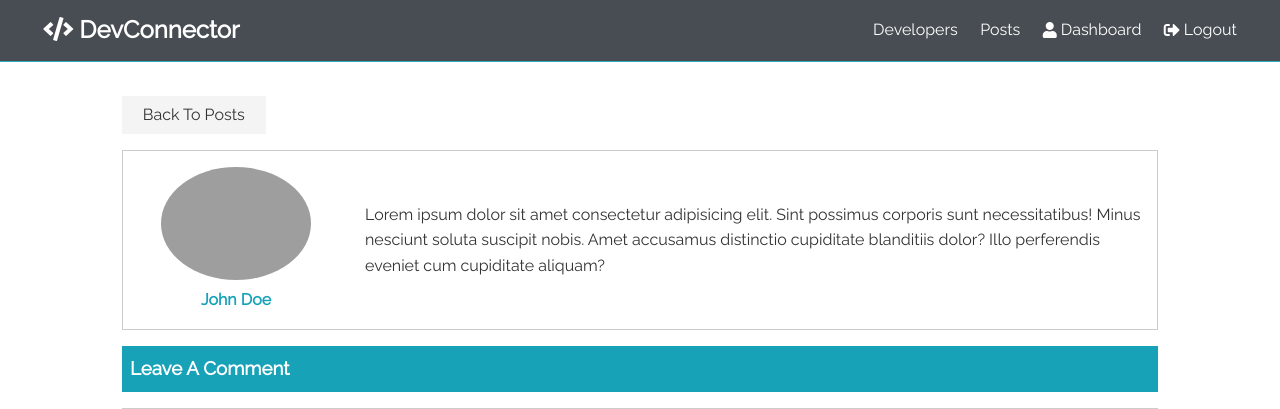
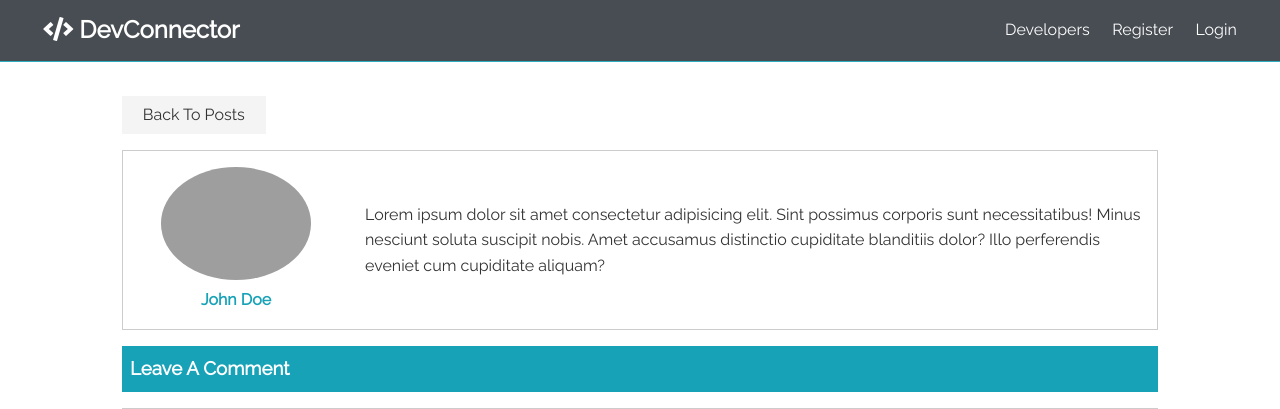
Before and after one commit to alimft2023/django2, a Django app: page /blog/post/ in a window 1280 px wide. Shown: the top 409 px of the page. Run offline with Django 4.2, Linux system fonts and the light colour scheme; some libraries are stand-ins or nearby versions; grey boxes are pictures that could not be loaded.

Commit message:
'final11

```diff
--- a/blog/templates/blog/post.html
+++ b/blog/templates/blog/post.html
@@ -20,27 +20,7 @@
     <title>Welcome To The Developer Connector</title>
   </head>
   <body>
-    <nav class="navbar bg-dark">
-      <h1>
-        <a href="index.html"><i class="fas fa-code"></i> DevConnector</a>
-      </h1>
-      <ul>
-        <li><a href="profiles.html">Developers</a></li>
-        <li><a href="posts.html">Posts</a></li>
-        <li>
-          <a href="dashboard.html" title="Dashboard"
-            ><i class="fas fa-user"></i>
-            <span class="hide-sm">Dashboard</span></a
-          >
-        </li>
-        <li>
-          <a href="login.html" title="Logout">
-            <i class="fas fa-sign-out-alt"></i>
-            <span class="hide-sm">Logout</span></a
-          >
-        </li>
-      </ul>
-    </nav>
+    {% include '_navbar.html' %}
     <section class="container">
       <a href="posts.html" class="btn">Back To Posts</a>
       <div class="post bg-white p-1 my-1">
```
Also changed, not shown: blog/templates/blog/index.html (+1 -10 lines), blog/templates/blog/posts.html (+1 -21 lines).
